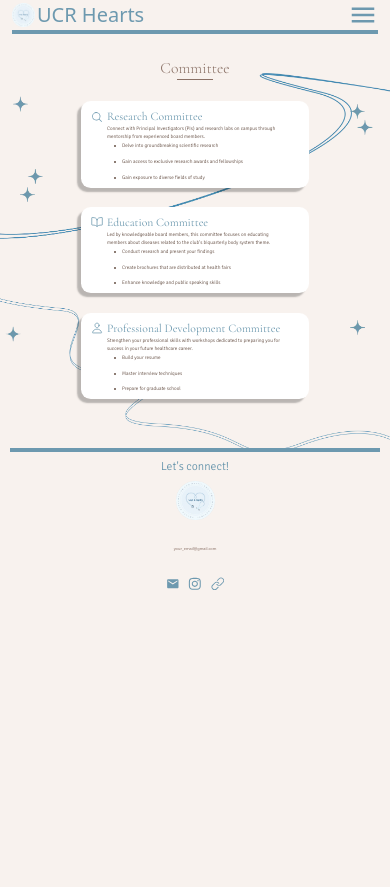
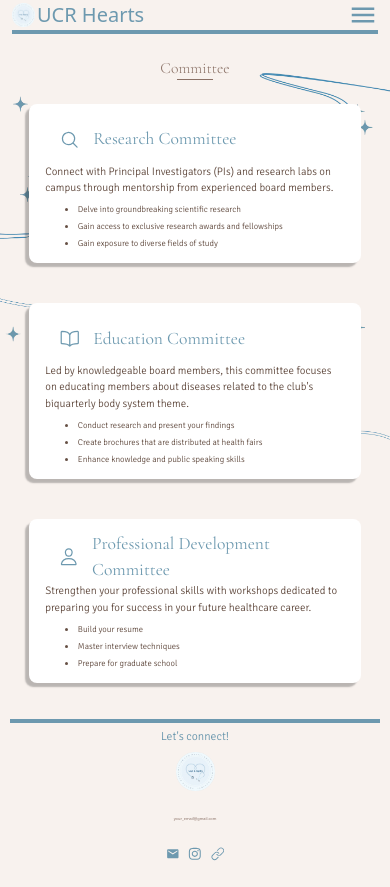
Before and after one commit to acm-ucr/ucr-hearts-website, a Next.js app: page /committee in a window 390 px wide. Before the commit the page ends 844 px from the top, so only its background shows below. Built offline with nearby package versions, Linux system fonts and the light colour scheme; what tailwindcss-animated would draw is missing.

Commit message:
fixed mobile responsiveness with comcards

```diff
--- a/src/components/committee/ComCard.tsx
+++ b/src/components/committee/ComCard.tsx
@@ -19,19 +19,24 @@ const ComCard: React.FC<ComCardProps> = ({
 }) => {
   return (
     <div className="flex justify-center">
-      <div className="my-[3%] w-[70%] rounded-[2.5vw] bg-white px-[8%] py-[2%] shadow-hearts">
+      <div className="my-3 w-[85%] rounded-lg bg-white px-4 py-3 shadow-hearts md:my-[3%] md:w-[70%] md:rounded-[2.5vw] md:px-[8%] md:py-[2%]">
         <div className="relative flex items-center text-hearts-blue">
-          {Icon && <Icon className="absolute left-[-9%] text-[3.1vw]" />}
-          <h2 className="font-title text-[3vw]">{title}</h2>
+          {Icon && (
+            <div className="bg-hearts-lightBlue flex h-12 w-12 items-center justify-center rounded-full md:h-16 md:w-16">
+              <Icon className="text-[5vw] md:text-[2vw]" />
+            </div>
+          )}
+
+          <h2 className="font-title text-[4.5vw] md:text-[3vw]">{title}</h2>
         </div>
 
-        <p className="mb-[1%] font-hearts text-[1.3vw] font-thin text-hearts-brown">
+        <p className="mb-2 font-hearts text-[2.8vw] font-thin text-hearts-brown md:mb-[1%] md:text-[1.3vw]">
           {text}
         </p>
 
-        <ul className="list-inside list-disc pl-[4%] font-hearts text-[1.3vw] font-thin text-hearts-brown">
-          <li className="mb-2">{item1}</li>
-          <li className="mb-2">{item2}</li>
+        <ul className="list-inside list-disc pl-5 font-hearts text-[2.2vw] font-thin text-hearts-brown md:pl-[4%] md:text-[1.3vw]">
+          <li className="mb-1 md:mb-2">{item1}</li>
+          <li className="mb-1 md:mb-2">{item2}</li>
           <li>{item3}</li>
         </ul>
       </div>
--- a/src/components/committee/ComCards.tsx
+++ b/src/components/committee/ComCards.tsx
@@ -4,7 +4,7 @@ import { ITEMS } from "@/data/comCardInfo";
 
 const ComCards = () => {
   return (
-    <div className="flex flex-col justify-center pb-[10%]">
+    <div className="flex flex-col justify-center space-y-4 pb-6 md:space-y-0 md:pb-[10%]">
       {ITEMS.map((item, index) => (
         <div key={index}>
           <ComCard
```
Also changed, not shown: 1 other file (tests, documents, lock files or other folders).
